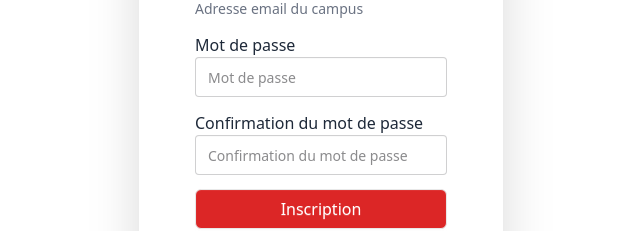
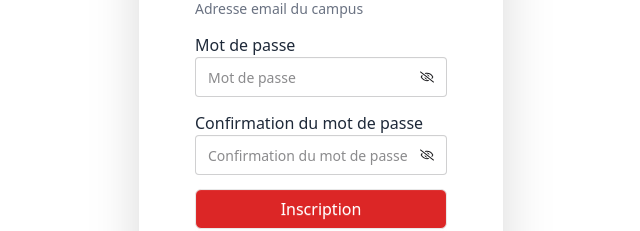
Before and after one commit to LiamOgu/wikipi, a React (Vite) app in the folder frontend/: page /Register in a window 1280 px wide. Shown: the part 446-677 px from the top of the page, without its empty margins (319-959 px from the left). Built offline with nearby package versions, Linux system fonts and the light colour scheme.

Commit message:
hidden password or show password system

```diff
--- a/frontend/src/components/LoginForm.jsx
+++ b/frontend/src/components/LoginForm.jsx
@@ -5,9 +5,11 @@ import panda from "../assets/login_panda.png"
 import { NavLink, useNavigate } from "react-router-dom";
 import { useForm } from "react-hook-form";
 import axios from "axios"
+import { useState } from 'react'
 
 
 const LoginForm = () => {
+  const [passwordHidden, setPasswordHidden] = useState(true)
   const { register, handleSubmit, formState: { errors, isSubmitting },
   } = useForm();
 
@@ -63,12 +65,9 @@ const LoginForm = () => {
                       message: "Minimum 8 caractères",
                     },
                   })}
-                  type="password" placeholder="Mot de passe" name="password" />
-                <button type="button" className="hidden hover:scale-110 transition duration-150">
-                  <MdOutlineRemoveRedEye />
-                </button>
-                <button type="button" className="hover:scale-110 transition duration-150">
-                  <FaRegEyeSlash />
+                  type={passwordHidden ? "password" : "text"} placeholder="Mot de passe" name="password" />
+                <button onClick={() => setPasswordHidden(!passwordHidden)} type="button" className="hover:scale-110 transition duration-150">
+                  {passwordHidden ? <FaRegEyeSlash /> : <MdOutlineRemoveRedEye />}
                 </button>
               </label>
               {errors.password && (
@@ -100,7 +99,7 @@ const LoginForm = () => {
       <div className="flex items-center">
         <img src={panda} className="w-90 lg:inline hidden" alt="image of a panda saying 'Hey welcome back'"></img>
       </div>
-    </div>
+    </div >
   )
 }
 
--- a/frontend/src/components/RegisterForm.jsx
+++ b/frontend/src/components/RegisterForm.jsx
@@ -4,8 +4,13 @@ import logo from "../assets/Logo_wikiPi.png";
 import { NavLink, useNavigate } from "react-router-dom";
 import { useForm } from "react-hook-form";
 import axios from "axios";
+import { useState } from 'react'
 
 const RegisterForm = () => {
+  const [passwordHidden, setPasswordHidden] = useState(true);
+  const [confirmationPasswordHidden, setConfirmationPasswordHidden] = useState(true);
+
+
   const {
     register, handleSubmit, formState: { errors, isSubmitting },
     watch
@@ -95,7 +100,7 @@ const RegisterForm = () => {
 
             <label className="input validator">
               <input
-                type="password"
+                type={passwordHidden ? "password" : "text"}
                 placeholder="Mot de passe"
                 {...register("password", {
                   required: "Mot de passe obligatoire",
@@ -105,6 +110,9 @@ const RegisterForm = () => {
                   },
                 })}
               />
+              <button onClick={() => setPasswordHidden(!passwordHidden)} type="button" className="hover:scale-110 transition duration-150">
+                {passwordHidden ? <FaRegEyeSlash /> : <MdOutlineRemoveRedEye />}
+              </button>
             </label>
 
             {errors.password && (
@@ -120,7 +128,7 @@ const RegisterForm = () => {
 
             <label className="input validator">
               <input
-                type="password"
+                type={confirmationPasswordHidden ? "password" : "text"}
                 placeholder="Confirmation du mot de passe"
                 {...register("confirmPassword", {
                   required: "Confirmation obligatoire",
@@ -128,6 +136,9 @@ const RegisterForm = () => {
                     value === password || "Les mots de passe ne correspondent pas",
                 })}
               />
+              <button onClick={() => setConfirmationPasswordHidden(!confirmationPasswordHidden)} type="button" className="hover:scale-110 transition duration-150">
+                {confirmationPasswordHidden ? <FaRegEyeSlash /> : <MdOutlineRemoveRedEye />}
+              </button>
             </label>
 
             {errors.confirmPassword && (
```
